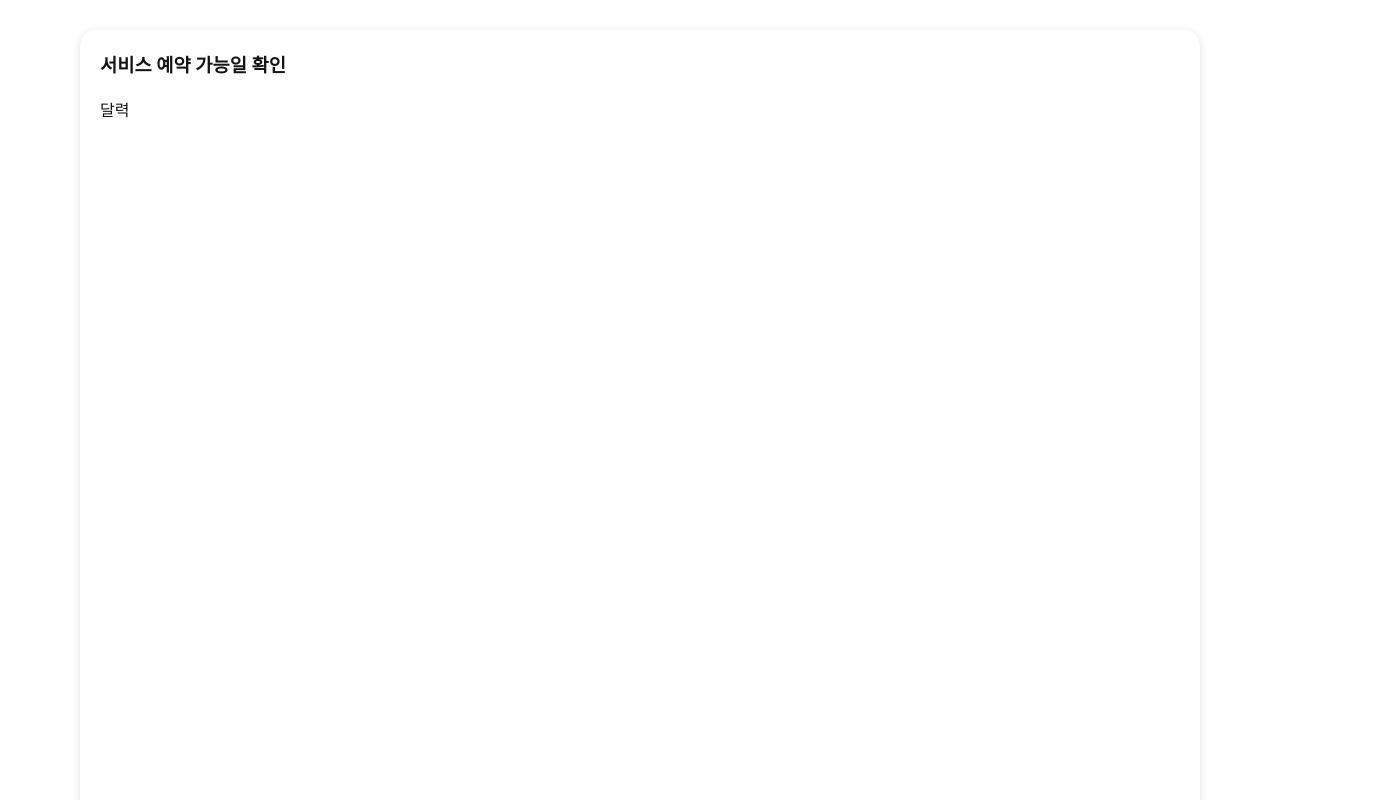
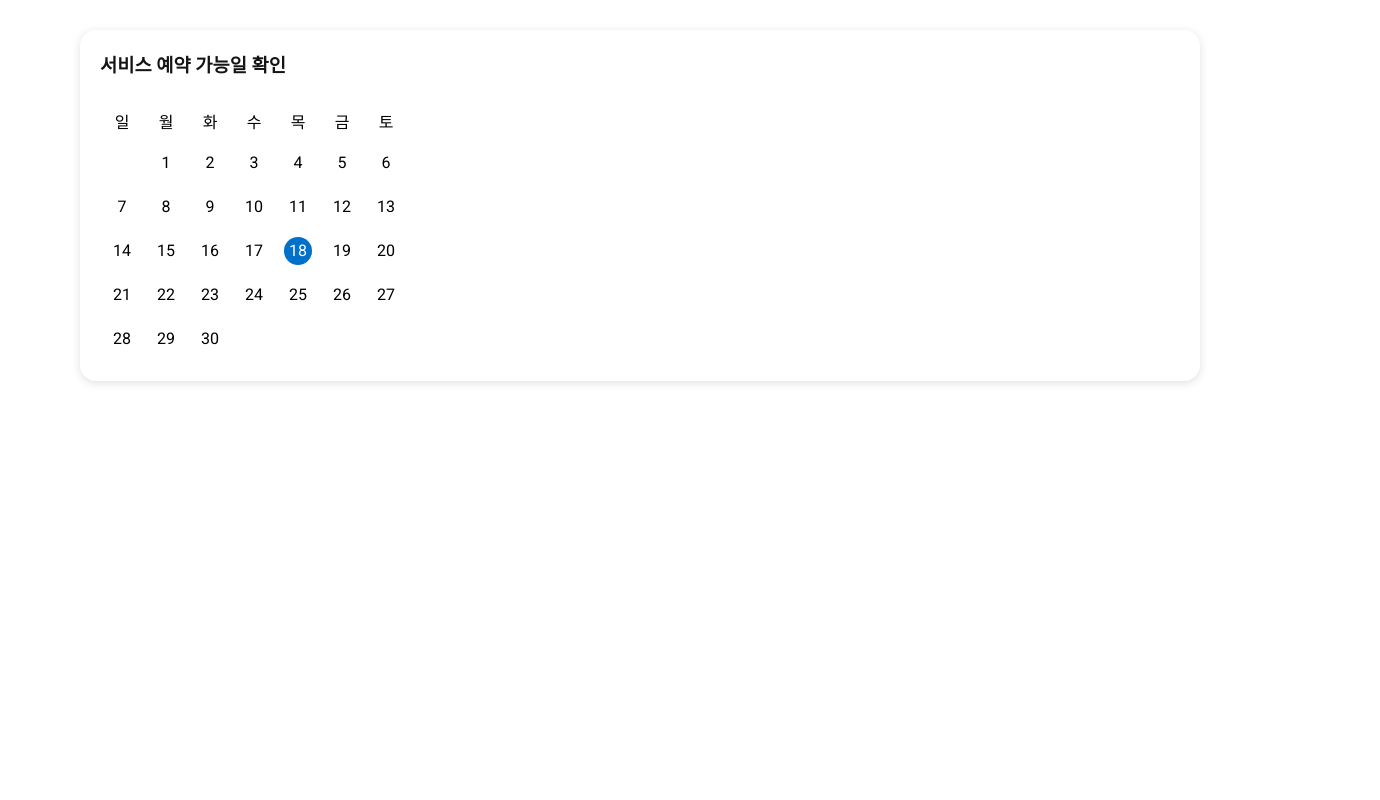
Before and after one commit to seod0209/reservation-calendar, a React (Create React App) app: page / in a window 1280 px wide. Shown: the top 800 px of the page, 1380 px wide, since content can reach past the window. Built offline with nearby package versions, Linux system fonts and the light colour scheme; no server answers.

Commit message:
feat: 달력 UI작성 - 현재일 기준 '월'정보 가져와서 달력 구성

```diff
--- a/src/apis/apiClient.ts
+++ b/src/apis/apiClient.ts
@@ -1,7 +1,6 @@
 import axios, { type AxiosInstance } from 'axios';
 
 const BASE_URL = process.env.REACT_APP_HOLIDAY_DATA_BASE_URL;
-console.log('REACT_APP_HOLIDAY_DATA_BASE_URL', BASE_URL);
 function createApi(): AxiosInstance {
   const api = axios.create({
     baseURL: BASE_URL,
--- a/src/components/calendar/index.tsx
+++ b/src/components/calendar/index.tsx
@@ -1,18 +1,64 @@
-import { FC } from 'react';
+import { FC, useCallback } from 'react';
 import styled from '@emotion/styled';
+import { useCalendar } from '../../hooks/useCalendar';
 
 const CalendarContainer = styled.div`
-  position: relative;
+  overflow: hidden;
+`;
+const RowContainer = styled.div`
   display: flex;
+  gap: 16px;
+  padding: 8px;
+`;
 
-  width: 100vw;
-  height: 100vh;
-  overflow: hidden;
+const WeekListContainer = styled.div``;
+
+const Cell = styled.div<{ isselected?: boolean; ishidden?: boolean }>`
+  visibility: ${({ ishidden }) => (ishidden ? 'hidden' : 'visible')};
+  padding: 4px;
+  width: 28px;
+  height: 28px;
+  border-radius: 50px;
+  text-align: center;
+  background-color: ${({ isselected }) => (isselected ? '#0070c9' : '#ffffff')};
+  color: ${({ isselected }) => (isselected ? '#ffffff' : '#000000')};
 `;
 
 const Calendar: FC = () => {
-  const a = '달력';
-  return <CalendarContainer>{a}</CalendarContainer>;
+  const DAY_LIST = ['일', '월', '화', '수', '목', '금', '토'];
+  const { calendarGroupByWeek, currDate, setCurrDate } = useCalendar();
+
+  const handleSelectDate = useCallback(
+    (date: number) => {
+      const today = currDate.getDate();
+      const diff = date - today;
+
+      const selected = new Date(currDate.setDate(today + diff));
+      setCurrDate(selected);
+    },
+    [currDate, setCurrDate],
+  );
+
+  return (
+    <CalendarContainer>
+      <RowContainer>
+        {DAY_LIST.map((day) => (
+          <Cell>{day}</Cell>
+        ))}
+      </RowContainer>
+      <WeekListContainer>
+        {calendarGroupByWeek.map((week) => (
+          <RowContainer key={`${week[0]}`}>
+            {week.map((d) => (
+              <Cell key={`${d}`} onClick={() => handleSelectDate(d)} isselected={d === currDate.getDate()} ishidden={d === 0}>
+                {d}
+              </Cell>
+            ))}
+          </RowContainer>
+        ))}
+      </WeekListContainer>
+    </CalendarContainer>
+  );
 };
 
 export default Calendar;
--- a/src/hooks/useCalendar.ts
+++ b/src/hooks/useCalendar.ts
@@ -1,17 +1,33 @@
 import { useState } from 'react';
-import { getDaysInMonth, subMonths } from 'date-fns';
+import { getDaysInMonth } from 'date-fns'; // subMonths
 
-const DATE_MONTH_FIXER = 1;
-const CALENDAR_LENGTH = 35;
-const DEFAULT_TRASH_VALUE = 0;
 const DAY_OF_WEEK = 7;
-const DAY_LIST = ['일', '월', '화', '수', '목', '금', '토'];
+const CALENDAR_LENGTH = 35; // 최대 5주(7일 기준)
+const EMPTY_DAY_VALUE = 0;
 
 export function useCalendar() {
   const [currDate, setCurrDate] = useState<Date>(new Date());
-  const MonthDays = getDaysInMonth(currDate);
-  console.log(MonthDays);
+
+  const totalDaysInMonth = getDaysInMonth(currDate);
+  const currMonthStartDay = new Date(currDate.getFullYear(), currDate.getMonth(), 1).getDay();
+
+  const prevDays = Array.from({ length: Math.max(0, currMonthStartDay) }).map(() => EMPTY_DAY_VALUE);
+  const currDays = Array.from({ length: totalDaysInMonth }).map((_, i) => i + 1);
+  const nextDays = Array.from({ length: CALENDAR_LENGTH - prevDays.length - currDays.length }).map(() => EMPTY_DAY_VALUE);
+
+  const currCalendarList = prevDays.concat(currDays, nextDays);
+
+  const calendarGroupByWeek = currCalendarList.reduce((acc: number[][], curr, idx) => {
+    const chunkIndex = Math.floor(idx / DAY_OF_WEEK);
+
+    // acc[chunkIndex]이 있으면 acc[chunkIndex]의 값을 할당 없으면, 빈 배열을 할당
+    acc[chunkIndex] = acc[chunkIndex] ?? [];
+    acc[chunkIndex].push(curr);
+    return acc;
+  }, []);
+
   return {
+    calendarGroupByWeek,
     currDate,
     setCurrDate,
   };
--- a/src/pages/main/components/search-holidays/index.tsx
+++ b/src/pages/main/components/search-holidays/index.tsx
@@ -19,8 +19,8 @@ const PageTitle = styled.h3``;
 const SearchHolidays: FC = () => {
   useEffect(() => {
     fetchPublicHolidays(2024, 'KR')
-      .then((data) => {
-        console.log(data);
+      .then(() => {
+        //  console.log(data);
       })
       .catch((err) => console.error(err));
   }, []);
```
